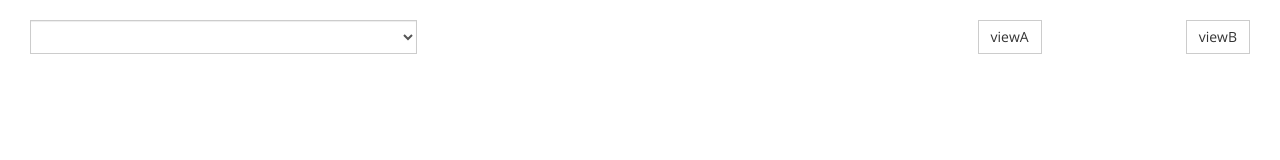
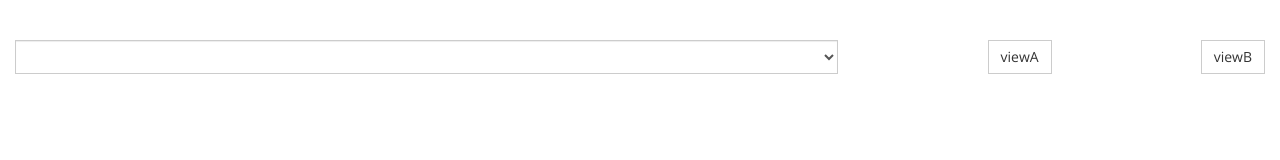
Before and after one commit to k2lh/starterkit, a website: page app/index.html in a window 1280 px wide. Drawn offline with nearby package versions, Linux system fonts and the light colour scheme; some packages are replaced by stand-ins of ours; a script that the page names is missing.

Commit message:
fixed rows

```diff
--- a/app/index.html
+++ b/app/index.html
@@ -37,17 +37,16 @@
 </head>
 <body ng-controller="mainController">
     <div class="container-fluid">
-        <div class="col-md-4 col-sm-4">
-            <select class="form-control" ng-model="alias" ng-options="user.username for user in users" ng-change="userChange(user)"></select>
-        </div>
-        <div class="col-md-4 col-sm-4">
-
-        </div>
-        <div class="col-md-2 col-sm-2">
-            <a class="btn btn-default btn-pop pull-right" href="#/viewA">viewA</a>
-        </div>
-        <div class="col-md-2 col-sm-2">
-            <a class="btn btn-default btn-pop pull-right"  href="#/viewB">viewB</a>
+        <div class="row">
+            <div class="col-md-8 col-sm-8 col-xs-6">
+                <select class="form-control" ng-model="alias" ng-options="user.username for user in users" ng-change="userChange(user)"></select>
+            </div>
+            <div class="col-md-2 col-sm-2 col-xs-3">
+                <a class="btn btn-default btn-pop pull-right" href="#/viewA">viewA</a>
+            </div>
+            <div class="col-md-2 col-sm-2 col-xs-3">
+                <a class="btn btn-default btn-pop pull-right"  href="#/viewB">viewB</a>
+            </div>
         </div>
     </div>
 
```
